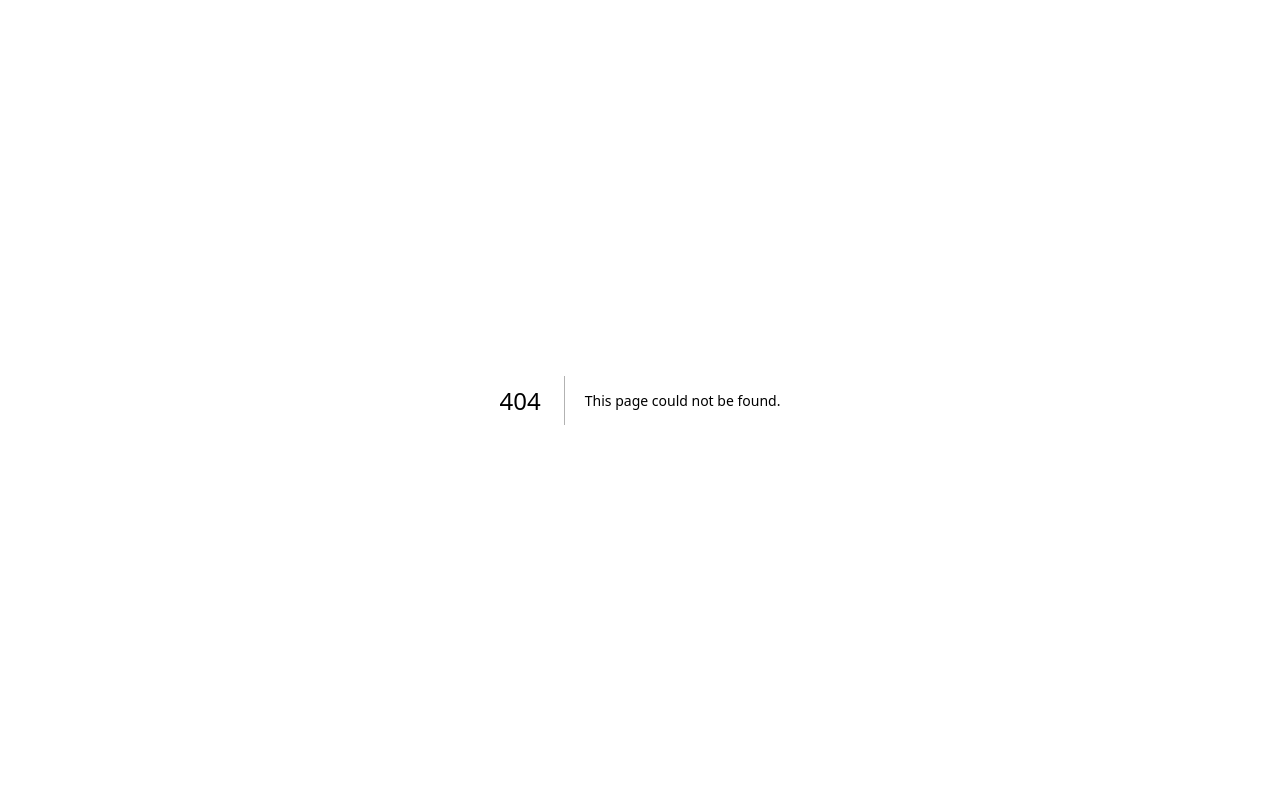
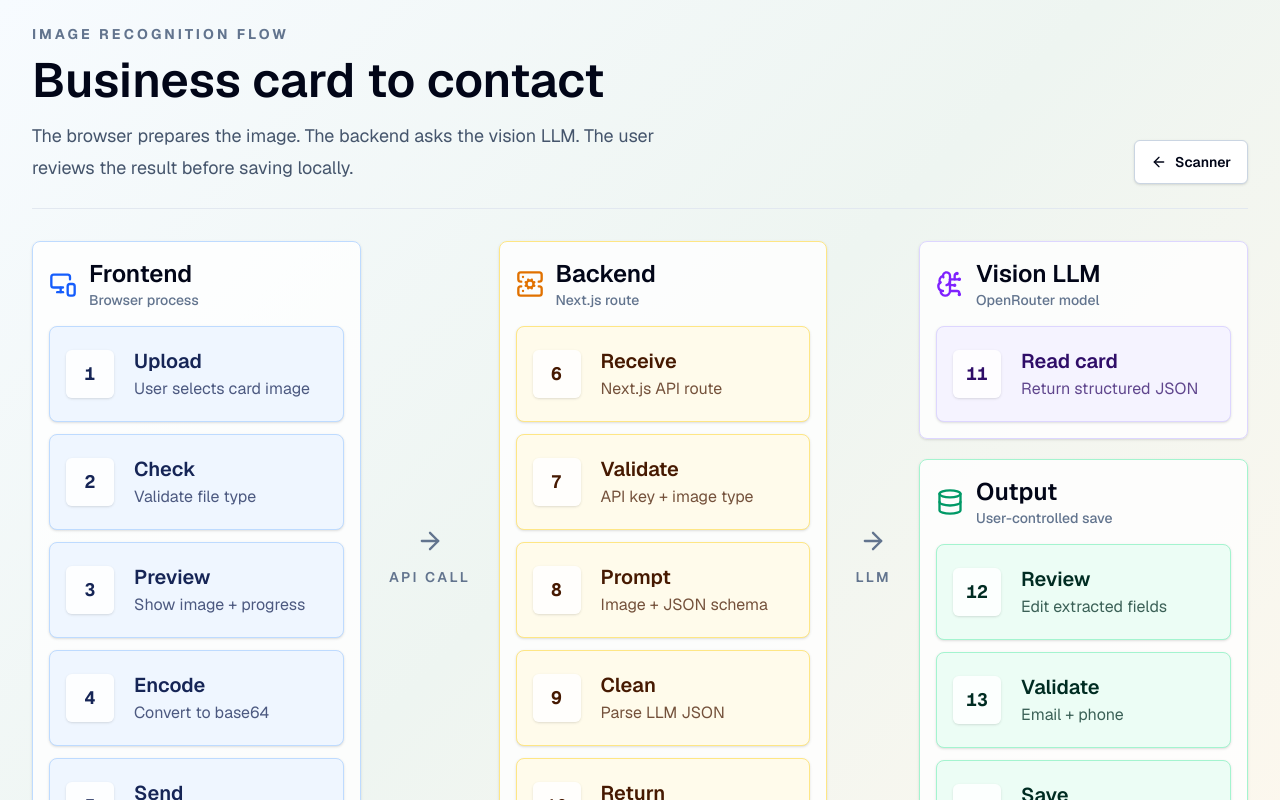
Before and after one commit to RasidinHatta/image-recognition, a Next.js app: page /flow in a window 1280 px wide. Before the commit this address had no page. Shown: the top 800 px of the page. Built offline with nearby package versions, Linux system fonts and the light colour scheme.

Commit message:
add flow diagram

```diff
--- /dev/null
+++ b/app/flow/page.tsx
@@ -0,0 +1,215 @@
+import Link from "next/link";
+import {
+  ArrowLeft,
+  ArrowRight,
+  BrainCircuit,
+  Database,
+  ImageUp,
+  MonitorSmartphone,
+  ServerCog,
+} from "lucide-react";
+
+const frontendSteps = [
+  ["Upload", "User selects card image"],
+  ["Check", "Validate file type"],
+  ["Preview", "Show image + progress"],
+  ["Encode", "Convert to base64"],
+  ["Send", "POST to /api/recognize"],
+];
+
+const backendSteps = [
+  ["Receive", "Next.js API route"],
+  ["Validate", "API key + image type"],
+  ["Prompt", "Image + JSON schema"],
+  ["Clean", "Parse LLM JSON"],
+  ["Return", "Contact + raw text"],
+];
+
+const outputSteps = [
+  ["Review", "Edit extracted fields"],
+  ["Validate", "Email + phone"],
+  ["Save", "Store in localStorage"],
+];
+
+function Step({
+  index,
+  title,
+  detail,
+  tone,
+}: {
+  index: number;
+  title: string;
+  detail: string;
+  tone: "blue" | "amber" | "violet" | "green";
+}) {
+  const tones = {
+    blue: "border-blue-200 bg-blue-50 text-blue-950",
+    amber: "border-amber-200 bg-amber-50 text-amber-950",
+    violet: "border-violet-200 bg-violet-50 text-violet-950",
+    green: "border-emerald-200 bg-emerald-50 text-emerald-950",
+  };
+
+  return (
+    <li
+      className={`grid min-h-24 grid-cols-[3.25rem_1fr] items-center gap-4 rounded-lg border px-4 py-3 shadow-sm ${tones[tone]}`}
+    >
+      <span className="flex h-12 w-12 items-center justify-center rounded-md bg-white/85 font-mono text-lg font-bold shadow-sm">
+        {index}
+      </span>
+      <span>
+        <span className="block text-xl font-semibold leading-tight">
+          {title}
+        </span>
+        <span className="mt-1 block text-base leading-snug opacity-75">
+          {detail}
+        </span>
+      </span>
+    </li>
+  );
+}
+
+function FlowArrow({ label }: { label: string }) {
+  return (
+    <div className="flex items-center justify-center gap-3 py-2 text-sm font-semibold uppercase tracking-[0.18em] text-slate-500 lg:flex-col lg:px-2 lg:py-0">
+      <ArrowRight className="hidden h-7 w-7 lg:block" />
+      <span>{label}</span>
+      <ArrowRight className="h-7 w-7 lg:hidden" />
+    </div>
+  );
+}
+
+export default function FlowPage() {
+  return (
+    <main className="min-h-screen bg-[linear-gradient(135deg,#f7fbff_0%,#eef5f1_48%,#fff8ed_100%)] text-slate-950">
+      <div className="mx-auto flex w-full max-w-7xl flex-col gap-8 px-4 py-6 sm:px-6 lg:px-8">
+        <header className="flex flex-col gap-5 border-b border-slate-200 pb-6 md:flex-row md:items-end md:justify-between">
+          <div className="max-w-3xl">
+            <p className="text-sm font-bold uppercase tracking-[0.22em] text-slate-500">
+              Image Recognition Flow
+            </p>
+            <h1 className="mt-3 text-4xl font-semibold leading-none tracking-normal text-slate-950 sm:text-5xl">
+              Business card to contact
+            </h1>
+            <p className="mt-4 max-w-2xl text-lg leading-8 text-slate-600">
+              The browser prepares the image. The backend asks the vision LLM.
+              The user reviews the result before saving locally.
+            </p>
+          </div>
+          <Link
+            href="/"
+            className="inline-flex h-11 items-center justify-center gap-2 rounded-md border border-slate-300 bg-white px-4 text-sm font-semibold shadow-sm transition hover:bg-slate-50"
+          >
+            <ArrowLeft className="h-4 w-4" />
+            Scanner
+          </Link>
+        </header>
+
+        <section className="grid gap-5 lg:grid-cols-[1fr_auto_1fr_auto_1fr] lg:items-stretch">
+          <section className="rounded-lg border border-blue-200 bg-white/80 p-4 shadow-sm">
+            <div className="mb-4 flex items-center gap-3">
+              <MonitorSmartphone className="h-7 w-7 text-blue-600" />
+              <div>
+                <h2 className="text-2xl font-semibold">Frontend</h2>
+                <p className="text-sm font-medium text-slate-500">
+                  Browser process
+                </p>
+              </div>
+            </div>
+            <ol className="grid gap-3">
+              {frontendSteps.map(([title, detail], index) => (
+                <Step
+                  key={title}
+                  index={index + 1}
+                  title={title}
+                  detail={detail}
+                  tone="blue"
+                />
+              ))}
+            </ol>
+          </section>
+
+          <FlowArrow label="API call" />
+
+          <section className="rounded-lg border border-amber-200 bg-white/80 p-4 shadow-sm">
+            <div className="mb-4 flex items-center gap-3">
+              <ServerCog className="h-7 w-7 text-amber-600" />
+              <div>
+                <h2 className="text-2xl font-semibold">Backend</h2>
+                <p className="text-sm font-medium text-slate-500">
+                  Next.js route
+                </p>
+              </div>
+            </div>
+            <ol className="grid gap-3">
+              {backendSteps.map(([title, detail], index) => (
+                <Step
+                  key={title}
+                  index={index + 6}
+                  title={title}
+                  detail={detail}
+                  tone="amber"
+                />
+              ))}
+            </ol>
+          </section>
+
+          <FlowArrow label="LLM" />
+
+          <section className="flex flex-col gap-5">
+            <section className="rounded-lg border border-violet-200 bg-white/80 p-4 shadow-sm">
+              <div className="mb-4 flex items-center gap-3">
+                <BrainCircuit className="h-7 w-7 text-violet-600" />
+                <div>
+                  <h2 className="text-2xl font-semibold">Vision LLM</h2>
+                  <p className="text-sm font-medium text-slate-500">
+                    OpenRouter model
+                  </p>
+                </div>
+              </div>
+              <Step
+                index={11}
+                title="Read card"
+                detail="Return structured JSON"
+                tone="violet"
+              />
+            </section>
+
+            <section className="rounded-lg border border-emerald-200 bg-white/80 p-4 shadow-sm">
+              <div className="mb-4 flex items-center gap-3">
+                <Database className="h-7 w-7 text-emerald-600" />
+                <div>
+                  <h2 className="text-2xl font-semibold">Output</h2>
+                  <p className="text-sm font-medium text-slate-500">
+                    User-controlled save
+                  </p>
+                </div>
+              </div>
+              <ol className="grid gap-3">
+                {outputSteps.map(([title, detail], index) => (
+                  <Step
+                    key={title}
+                    index={index + 12}
+                    title={title}
+                    detail={detail}
+                    tone="green"
+                  />
+                ))}
+              </ol>
+            </section>
+          </section>
+        </section>
+
+        <section className="grid gap-4 rounded-lg border border-red-200 bg-red-50 px-5 py-4 text-red-950 shadow-sm md:grid-cols-[auto_1fr] md:items-center">
+          <ImageUp className="h-8 w-8" />
+          <div>
+            <h2 className="text-xl font-semibold">Error path</h2>
+            <p className="text-base leading-7">
+              Invalid file, API failure, or LLM parse failure returns an error.
+              The frontend shows a toast and resets the scan state.
+            </p>
+          </div>
+        </section>
+      </div>
+    </main>
+  );
+}
--- a/components/scanner/business-card-scanner.tsx
+++ b/components/scanner/business-card-scanner.tsx
@@ -2,6 +2,7 @@
 
 import * as React from "react";
 import Image from "next/image";
+import Link from "next/link";
 import {
   AlertCircle,
   BriefcaseBusiness,
@@ -15,9 +16,10 @@ import {
   Save,
   ScanLine,
   Upload,
+  Workflow,
 } from "lucide-react";
 import { Badge } from "@/components/ui/badge";
-import { Button } from "@/components/ui/button";
+import { Button, buttonVariants } from "@/components/ui/button";
 import {
   Card,
   CardContent,
@@ -294,6 +296,17 @@ export function BusinessCardScanner() {
             </div>
           </div>
           <div className="flex flex-wrap items-center gap-2">
+            <Link
+              href="/flow"
+              className={buttonVariants({
+                variant: "outline",
+                size: "sm",
+                className: "bg-white/80",
+              })}
+            >
+              <Workflow className="h-4 w-4" />
+              Flow
+            </Link>
             <Badge className="bg-emerald-50 text-emerald-700">
               <Check className="mr-1 h-3.5 w-3.5" />
               OpenRouter Vision
```
Also changed, not shown: 2 other files (tests, documents, lock files or other folders).
